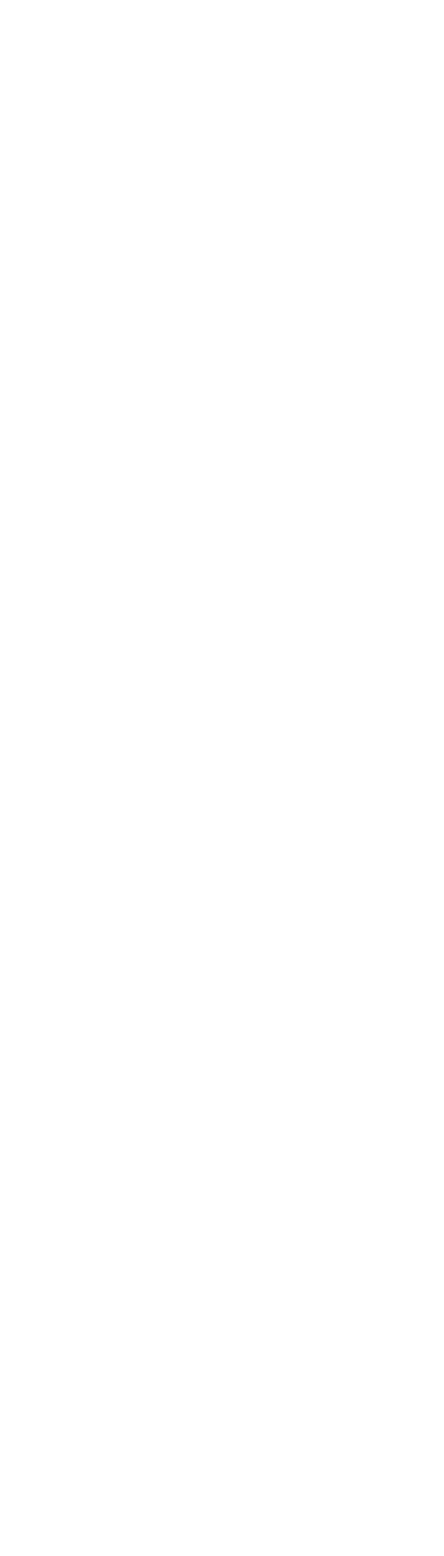
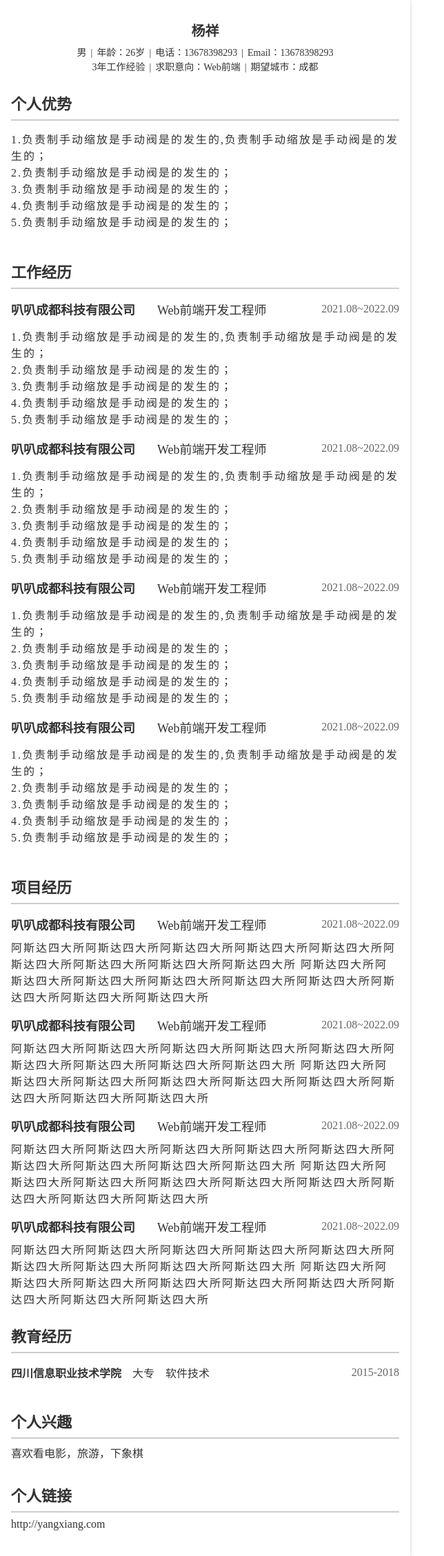
Before and after one commit to Aizener/resume, a Vue app: page /#/temp/base in a window 1280 px wide. Before the commit this address had no page. Shown: the whole page at 69% size, without its empty margins (0-644 px from the left). Before the commit the page ends 800 px from the top, so only its background shows below. Built offline with nearby package versions, Linux system fonts and the light colour scheme.

Commit message:
feat: 优化模板生成的canvas结果

```diff
--- a/components.d.ts
+++ b/components.d.ts
@@ -13,5 +13,7 @@ declare module '@vue/runtime-core' {
     Preview: typeof import('./src/components/Preview.vue')['default']
     RouterLink: typeof import('vue-router')['RouterLink']
     RouterView: typeof import('vue-router')['RouterView']
+    Temp: typeof import('./src/components/Temp.vue')['default']
+    Template: typeof import('./src/components/Template.vue')['default']
   }
 }
--- /dev/null
+++ b/src/components/Temp.vue
@@ -0,0 +1,42 @@
+<script setup lang="ts">
+
+</script>
+
+<template>
+  <div id="temp" class="temp">
+    <div class="row temp-info">
+      <slot name="info"></slot>
+    </div>
+    <div class="row temp-advantage">
+      <slot name="advantage"></slot>
+    </div>
+    <div class="row temp-work">
+      <slot name="work"></slot>
+    </div>
+    <div class="row temp-project">
+      <slot name="project"></slot>
+    </div>
+    <div class="row temp-education">
+      <slot name="education"></slot>
+    </div>
+    <div class="row temp-like">
+      <slot name="like"></slot>
+    </div>
+    <div class="row temp-link">
+      <slot name="link"></slot>
+    </div>
+  </div>
+</template>
+
+<style lang="scss" scoped>
+.temp {
+  width: 595px;
+  padding: 1rem;
+  display: flex;
+  flex-direction: column;
+  box-shadow: 0 0 5px #ccc;
+  & > div {
+    width: 100%;
+  }
+}
+</style>
--- a/src/router/routes.ts
+++ b/src/router/routes.ts
@@ -10,6 +10,11 @@ const routes: RouteRecordRaw[] = [
     path: '/design',
     name: 'Design',
     component: () => import('@/pages/Design.vue')
+  },
+  {
+    path: '/temp/base',
+    name: 'Base',
+    component: () => import('@/template/Base.vue')
   }
 ];
 
--- /dev/null
+++ b/src/template/Base.vue
@@ -0,0 +1,185 @@
+<script setup lang="ts">
+
+</script>
+
+<template>
+  <div class="base">
+    <Temp>
+      <template #info>
+        <h2>杨祥</h2>
+        <div class="info-list">
+          <span>男</span>
+          <span>|</span>
+          <span>年龄：26岁</span>
+          <span>|</span>
+          <span>电话：13678398293</span>
+          <span>|</span>
+          <span>Email：13678398293</span>
+        </div>
+        <div class="info-list">
+          <span>3年工作经验</span>
+          <span>|</span>
+          <span>求职意向：Web前端</span>
+          <span>|</span>
+          <span>期望城市：成都</span>
+        </div>
+      </template>
+      <template #advantage>
+        <h1>个人优势</h1>
+        <ol>
+          <li>1.负责制手动缩放是手动阀是的发生的,负责制手动缩放是手动阀是的发生的；</li>
+          <li>2.负责制手动缩放是手动阀是的发生的；</li>
+          <li>3.负责制手动缩放是手动阀是的发生的；</li>
+          <li>4.负责制手动缩放是手动阀是的发生的；</li>
+          <li>5.负责制手动缩放是手动阀是的发生的；</li>
+        </ol>
+      </template>
+      <template #work>
+        <h1>工作经历</h1>
+        <div class="work" v-for="(item, idx) in 4">
+          <div class="title">
+            <div>
+              <p class="maintitle">叭叭成都科技有限公司</p>
+              <p class="subtitle">Web前端开发工程师</p>
+            </div>
+            <span class="date">2021.08~2022.09</span>
+          </div>
+          <ol>
+            <li>1.负责制手动缩放是手动阀是的发生的,负责制手动缩放是手动阀是的发生的；</li>
+            <li>2.负责制手动缩放是手动阀是的发生的；</li>
+            <li>3.负责制手动缩放是手动阀是的发生的；</li>
+            <li>4.负责制手动缩放是手动阀是的发生的；</li>
+            <li>5.负责制手动缩放是手动阀是的发生的；</li>
+          </ol>
+        </div>
+      </template>
+      <template #project>
+        <h1>项目经历</h1>
+        <div class="work" v-for="(item, idx) in 4">
+          <div class="title">
+            <div>
+              <p class="maintitle">叭叭成都科技有限公司</p>
+              <p class="subtitle">Web前端开发工程师</p>
+            </div>
+            <span class="date">2021.08~2022.09</span>
+          </div>
+          <div class="content">
+            阿斯达四大所阿斯达四大所阿斯达四大所阿斯达四大所阿斯达四大所阿斯达四大所阿斯达四大所阿斯达四大所阿斯达四大所
+            阿斯达四大所阿斯达四大所阿斯达四大所阿斯达四大所阿斯达四大所阿斯达四大所阿斯达四大所阿斯达四大所阿斯达四大所
+          </div>
+        </div>
+      </template>
+      <template #education>
+        <h1>教育经历</h1>
+        <div class="school">
+          <div class="school-left">
+            <p class="name">四川信息职业技术学院</p>
+            <p class="grade">大专</p>
+            <p class="type">软件技术</p>
+          </div>
+          <span class="school-date">2015-2018</span>
+        </div>
+      </template>
+      <template #like>
+        <h1>个人兴趣</h1>
+        <div class="like">
+          喜欢看电影，旅游，下象棋
+        </div>
+      </template>
+      <template #link>
+        <h1>个人链接</h1>
+        <div class="link">
+          <p>http://yangxiang.com</p>
+        </div>
+      </template>
+    </Temp>
+  </div>
+</template>
+
+<style lang="scss" scoped>
+ol, li {
+  list-style: none;
+}
+.temp {
+  color: #333;
+  align-items: center;
+  font-family: "微软雅黑";
+  &:deep(.row) {
+    margin: .8rem 0;
+  }
+  h2 {
+    font-size: 20px;
+    text-align: center;
+    margin-bottom: .5rem;
+  }
+  .info-list {
+    text-align: center;
+    span {
+      font-size: 14px;
+      margin: 0 3px;
+      line-height: 1.5;
+    }
+  }
+  h1 {
+    font-size: 22px;
+    text-align: left;
+    padding-bottom: .5rem;
+    border-bottom: 2px solid #ccc;
+  }
+  ol {
+    margin: 1rem 0;
+    li {
+      letter-spacing: 2px;
+      line-height: 1.5;
+    }
+  }
+  .title {
+    display: flex;
+    justify-content: space-between;
+    align-items: center;
+    margin-top: 1rem;
+    & > div {
+      display: flex;
+      align-items: center;
+      font-size: 18px;
+    }
+    .maintitle {
+      font-weight: bold;
+    }
+    .subtitle {
+      margin-left: 2rem;
+    }
+    .date {
+      color: #666;
+    }
+  }
+  .content {
+    margin-top: .5rem;
+    letter-spacing: 2px;
+  }
+
+  .school {
+    display: flex;
+    align-items: center;
+    justify-content: space-between;
+    margin: 1rem 0;
+    &-left {
+      display: flex;
+      align-items: center;
+      .name {
+        font-size: 16px;
+        font-weight: bold;
+      }
+      .grade, .type {
+        margin-left: 1rem;
+      }
+    }
+    &-date {
+      color: #666;
+    }
+  }
+  .like, .link {
+    margin: .5rem 0;
+  }
+}
+</style>
--- /dev/null
+++ b/src/utils/index.ts
@@ -0,0 +1,20 @@
+/**
+ * 寻找el元素下高度小于h的最后一个元素
+ * @param el 指定元素
+ * @param h 指定高度
+ * @returns
+ */
+export const findLastChild = (el: HTMLElement, h: number): HTMLElement => {
+  const cns = el.childNodes as NodeListOf<any>;
+  let target = null;
+  for (let i = 0 ; i < cns.length ; i ++) {
+    if (cns[i].offsetTop + cns[i].offsetHeight >= h) {
+      target = cns[i];
+      break;
+    }
+  }
+  if (target === null) {
+    return el;
+  }
+  return findLastChild(target, h);
+}
```
Also changed, not shown: src/components/Preview.vue (+45 -124 lines), src/types/pen.d.ts (deleted, +0 -26 lines), src/utils/pen.ts (deleted, +0 -32 lines).
